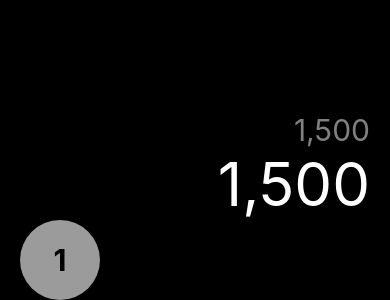
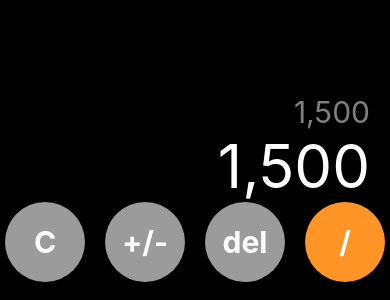
Before and after one commit to AlexisCast/calculatortsreactn, a React Native app: screen / in a window 390 px wide. Shown: the part 544-844 px from the top of the page. Built offline with nearby package versions, Linux system fonts and the light colour scheme.

Commit message:
calculator button and rows

```diff
--- /dev/null
+++ b/src/components/ButtonCalc.tsx
@@ -0,0 +1,16 @@
+import React from 'react';
+import {Text, View} from 'react-native';
+import {styles} from '../theme/appThem';
+
+interface Props {
+  text: string;
+  color: string;
+}
+
+export const ButtonCalc = ({text, color}: Props) => {
+  return (
+    <View style={{...styles.button, backgroundColor: color}}>
+      <Text style={styles.buttonText}>{text}</Text>
+    </View>
+  );
+};
--- a/src/screens/CalculatorScreen.tsx
+++ b/src/screens/CalculatorScreen.tsx
@@ -2,6 +2,7 @@
 import {Text, View} from 'react-native';
 
 import {styles} from '../theme/appThem';
+import {ButtonCalc} from '../components/ButtonCalc';
 
 export const CalculatorScreen = () => {
   return (
@@ -9,10 +10,11 @@
       <Text style={styles.smallResult}>1,500</Text>
       <Text style={styles.result}>1,500</Text>
 
-      <View>
-        <View style={styles.button}>
-          <Text style={styles.buttonText}>1</Text>
-        </View>
+      <View style={styles.row}>
+        <ButtonCalc text="C" color="#9b9b9b" />
+        <ButtonCalc text="+/-" color="#9b9b9b" />
+        <ButtonCalc text="del" color="#9b9b9b" />
+        <ButtonCalc text="/" color="#ff9427" />
       </View>
     </View>
   );
--- a/src/theme/appThem.tsx
+++ b/src/theme/appThem.tsx
@@ -20,18 +20,25 @@
     fontSize: 30,
     textAlign: 'right',
   },
+  row: {
+    flexDirection: 'row',
+    justifyContent: 'center',
+    marginBottom: 18,
+    paddingHorizontal: 10,
+  },
   button: {
     height: 80,
     width: 80,
-    backgroundColor: '#9b9b9b',
+    backgroundColor: '#2d2d2d',
     borderRadius: 100,
     justifyContent: 'center',
+    marginHorizontal: 10,
   },
   buttonText: {
     textAlign: 'center',
     padding: 10,
     fontSize: 30,
-    color: 'black',
+    color: 'white',
     fontWeight: 'bold',
   },
 });
```
